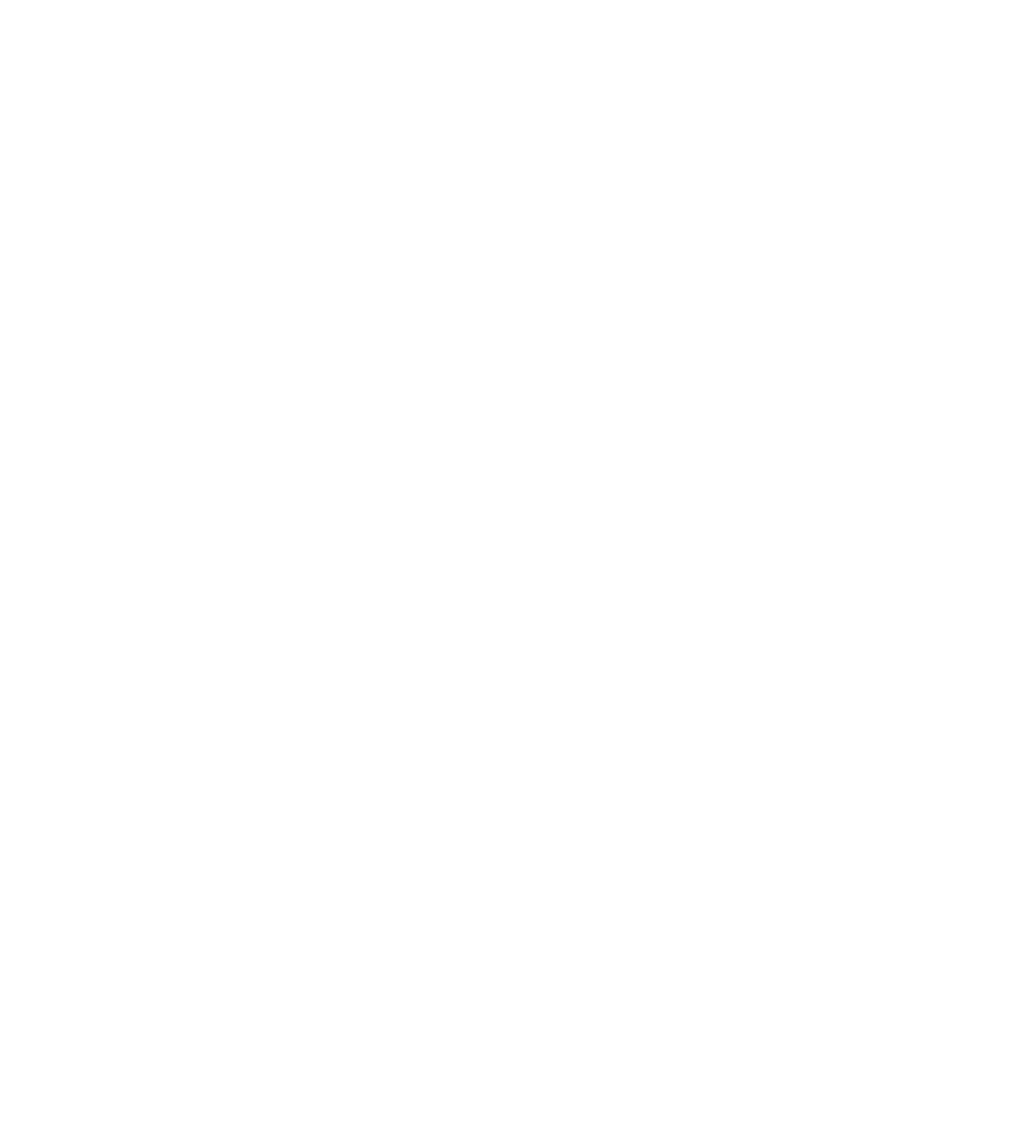
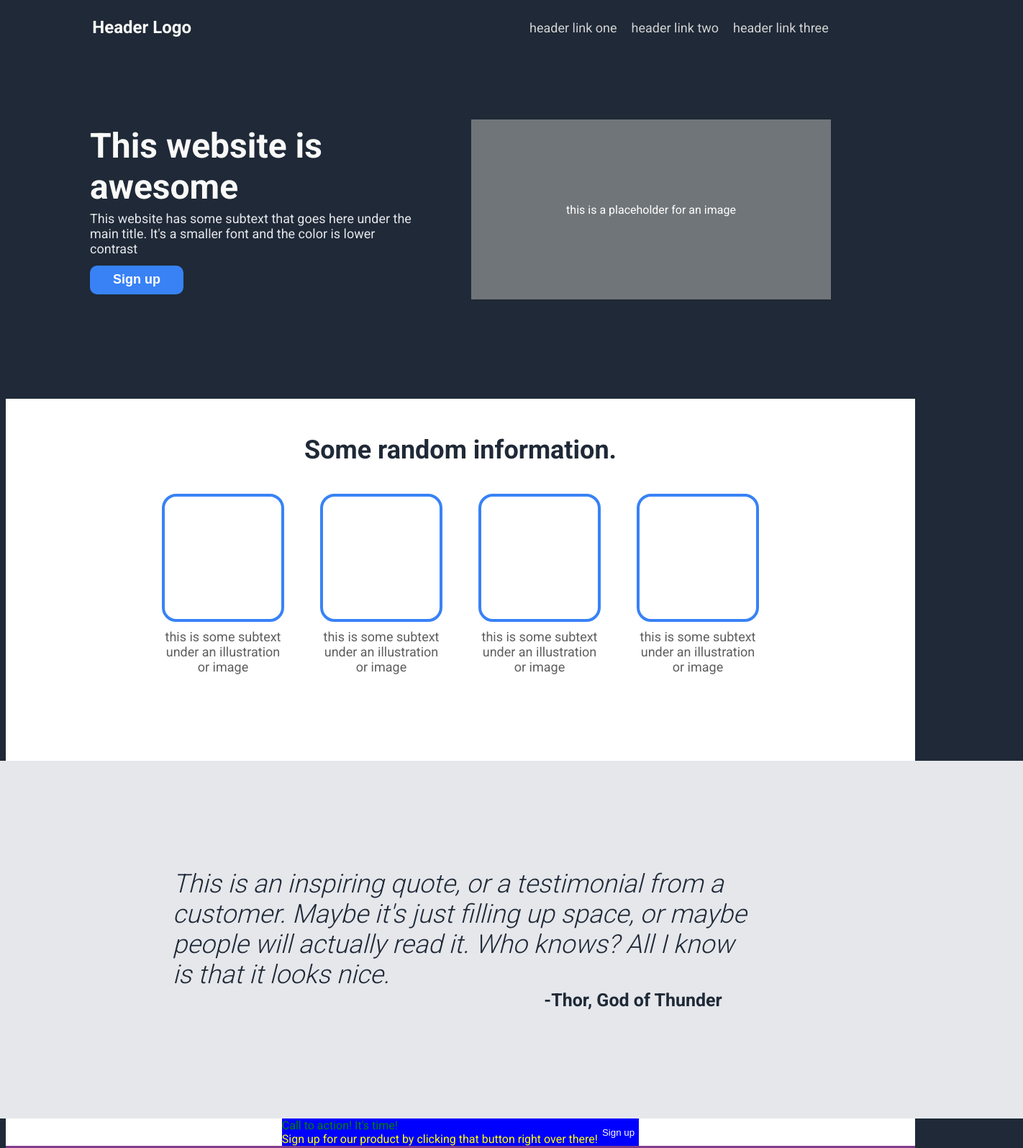
Before and after one commit to livaoc/TOP_Landing_Page_Project, a plain HTML site: page index.html in a window 1280 px wide. Shown: the top 1595 px of the page at 72% size, 1422 px wide, since content can reach past the window. Before the commit the page ends 800 px from the top, so only its background shows below. Drawn offline with Linux system fonts and the light colour scheme.

Commit message:
Forgot to add and commit along the way. Will make sure to remember it next time LOL

```diff
--- a/index.html
+++ b/index.html
@@ -1,11 +1,67 @@
 <!DOCTYPE html>
 <html lang="en">
 <head>
+    <link rel="stylesheet" href="style.css">
+    <link href="https://fonts.googleapis.com/css2?family=Roboto:wght@100;300;400;700&display=swap" rel="stylesheet">
     <meta charset="UTF-8">
     <meta name="viewport" content="width=device-width, initial-scale=1.0">
     <title>Title</title>
 </head>
 <body>
+    <div class="header-container">
+        <div class="header-text">Header Logo</div>
+        <ul>
+            <li><a href="#">header link one</a></li>
+            <li><a href="#">header link two</a></li>
+            <li><a href="#">header link three</a></li>
+        </ul>
+    </div>
+    <div class="main-container">
+        <div class="first-half-container">
+            <div class="left-container">
+                <div class="main-text">This website is awesome</div>
+                <div class="main-subtext">This website has some subtext that goes here under the main title. It's a smaller font and the color is lower contrast</div>
+                <button class="first-button" href="#">Sign up</button>
+            </div>
+            <div class="image-container">this is a placeholder for an image</div>
+        </div>
+        <div class="second-half-container">
+            <div class="information">Some random information.</div>
+            <div class="information-images">
 
+                <div class="image-container-2">
+                    <div class="image-box"></div>
+                    <div class="image-subtext">this is some subtext under an illustration or image</div>
+                </div>
+
+                <div class="image-container-2">
+                    <div class="image-box"></div>
+                    <div class="image-subtext">this is some subtext under an illustration or image</div>
+                </div>
+
+                <div class="image-container-2">
+                    <div class="image-box"></div>
+                    <div class="image-subtext">this is some subtext under an illustration or image</div>
+                </div>
+
+                <div class="image-container-2">
+                    <div class="image-box"></div>
+                    <div class="image-subtext">this is some subtext under an illustration or image</div>
+                </div>
+            </div>
+            <div class="quotes">
+                <div class="quote-text">This is an inspiring quote, or a testimonial from a customer. Maybe it's just filling up space, or maybe people will actually read it. Who knows? All I know is that it looks nice.</div>
+                <div class="quote-reference">-Thor, God of Thunder</div>
+            </div>
+            <div class="sign-up-container">
+                <div class="sign-up-container-left">
+                <div class="sign-up-header">Call to action! It's time!</div>
+                <div class="sign-up-subtext">Sign up for our product by clicking that button right over there!</div>
+            </div>
+                <button class="second-button">Sign up</button>
+            </div>
+        </div>
+    </div>
+    <div class="footer">Copyright The Odin Project 2021</div>
 </body>
 </html>
--- a/style.css
+++ b/style.css
@@ -0,0 +1,203 @@
+body {
+    font-family: Roboto, sans-serif;
+    background-color: #1f2937;
+    min-height: 100vh;
+    display: flex;
+    flex-direction: column;
+    flex: 1 0 1;
+}
+
+.header-container {
+    display: flex;
+    flex-direction: row;
+    align-items: center;
+    padding: 16px;
+    justify-content: center;
+    margin: 0px;
+    gap: 470px;
+}
+
+.header-text {
+    font-size: 24px;
+    color: #f9faf8;
+    font-weight: 900;
+}
+
+ul {
+    list-style: none;
+    display: flex;
+    font-size: 18px;
+    gap: 20px;
+    margin: 0px;
+    padding: 0px;
+}
+
+ul a {
+    color: #d1d1d1;
+    text-decoration: none;
+}
+
+.main-container {
+    display: flex;
+    flex-direction: column;
+    width: 100%;
+    flex: 1;
+}
+
+.first-half-container {
+    display: flex;
+    padding: 18px;
+    align-items: center;
+    justify-content: center;
+    margin-top: 80px;
+    gap: 80px;
+}
+
+.left-container {
+    display: flex;
+    flex-direction: column;
+    width: 450px;
+    gap: 5px;
+}
+
+.main-text {
+    color: #f9faf8;
+    font-size: 48px;
+    font-weight: 900;
+}
+
+.main-subtext {
+    color: #e5e7eb;
+    font-size:18px;
+}
+
+.first-button {
+    background-color: #3882f6;
+    border-radius: 10px;
+    border: transparent;
+    color: #fff;
+    width: 130px;
+    height: 40px;
+    margin-top: 8px;
+    font-size: 18px;
+    font-weight: 900;
+}
+
+.image-container {
+    display:flex;
+    background-color: #707579;
+    color: #fff;
+    flex-shrink: 0;
+    width: 500px;
+    height: 250px;
+    align-items: center;
+    justify-content: center;
+}
+
+.second-half-container {
+    margin-top: 120px;
+    display: flex;
+    flex-direction: column;
+    background-color:#fff;
+    justify-content: center;
+    align-items: center;
+    width: 100%;
+    flex: 1;
+}
+
+.information {
+    display: flex;
+    margin-top: 50px;
+
+    font-size:36px;
+    color: #1f2937;
+    font-weight: 900;
+}
+
+.image-container-2 {
+    display: flex;
+    flex-wrap: wrap;
+    width: 170px;
+}
+
+.information-images {
+    display: flex;
+    margin-top: 40px;
+    align-items: center;
+    align-content: center;
+    justify-content: center;
+    gap: 50px;
+}
+
+.image-box {
+    color:#000;
+    background-color: #fff;
+    border: 4px solid #3882f6;
+    border-radius: 20px;
+    width: 170px;
+    height: 170px;
+}
+
+.image-subtext {
+    margin-top: 10px;
+    color: #5f5f5f;
+    font-size: 18px;
+    text-align: center;
+}
+
+.quotes {
+    margin-top: 120px;
+    display: flex;
+    flex-direction: column;
+    justify-content: center;
+    align-items: center;
+    background-color: #e5e7eb;
+    width: 100%;
+    padding: 150px;
+}
+
+.quote-text {
+    display: flex;
+    color: #1f2937;
+    font-size: 36px;
+    font-weight: 300;
+    font-style: italic;
+    width: 800px;
+}
+
+.quote-reference {
+    color: #1f2937;
+    font-weight: bold;
+    font-size: 25px;
+    margin-left: 480px;
+}
+
+.sign-up-container {
+    display: flex;
+    background-color: blue;
+}
+
+.sign-up-container-left {
+    display: flex;
+    flex-direction: column;
+}
+
+.sign-up-header {
+    color: green;
+}
+
+.sign-up-subtext {
+    color: yellow;
+}
+
+.second-button {
+    background-color: blue;
+    border: 2px white;
+    color: white;
+}
+
+.footer {
+    display: flex;
+    flex: 0;
+    background-color: #e5e7;
+}
```
